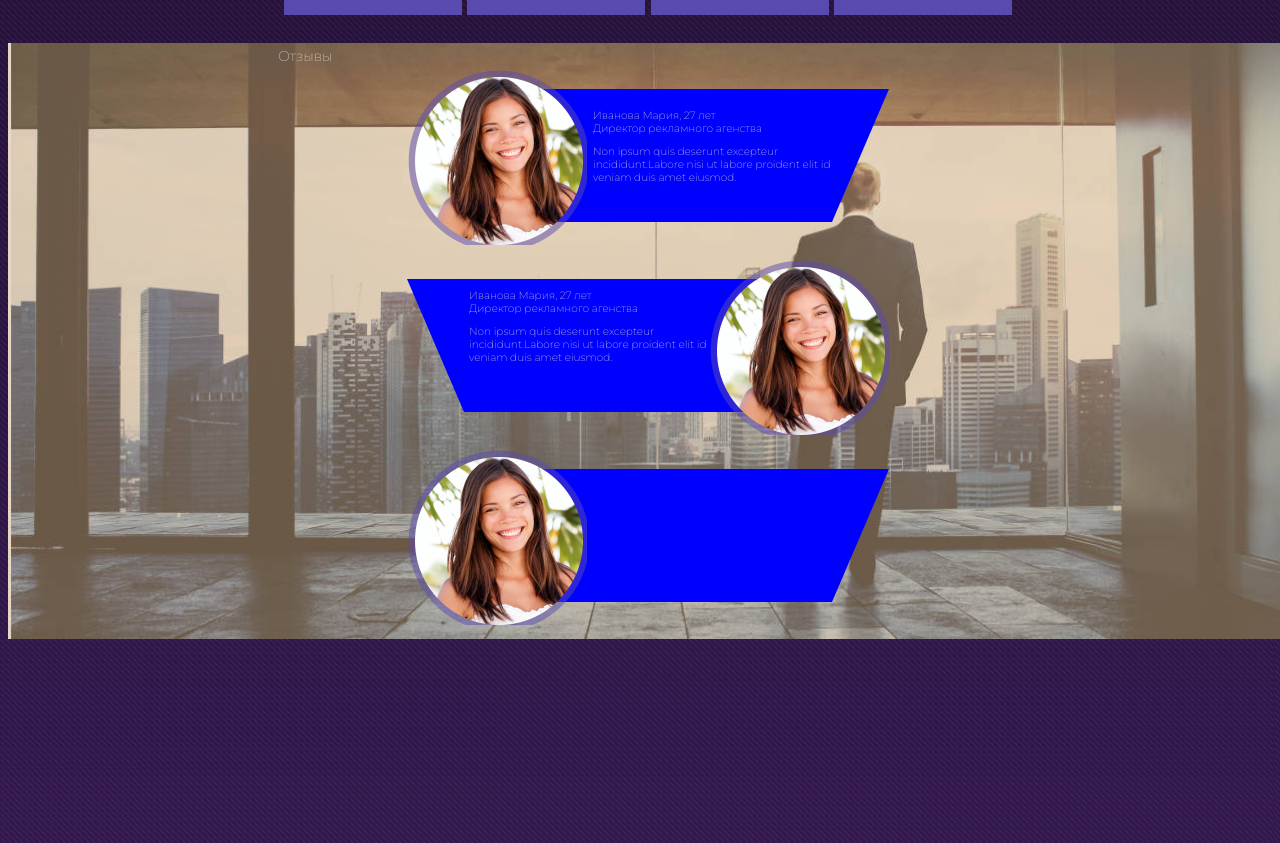
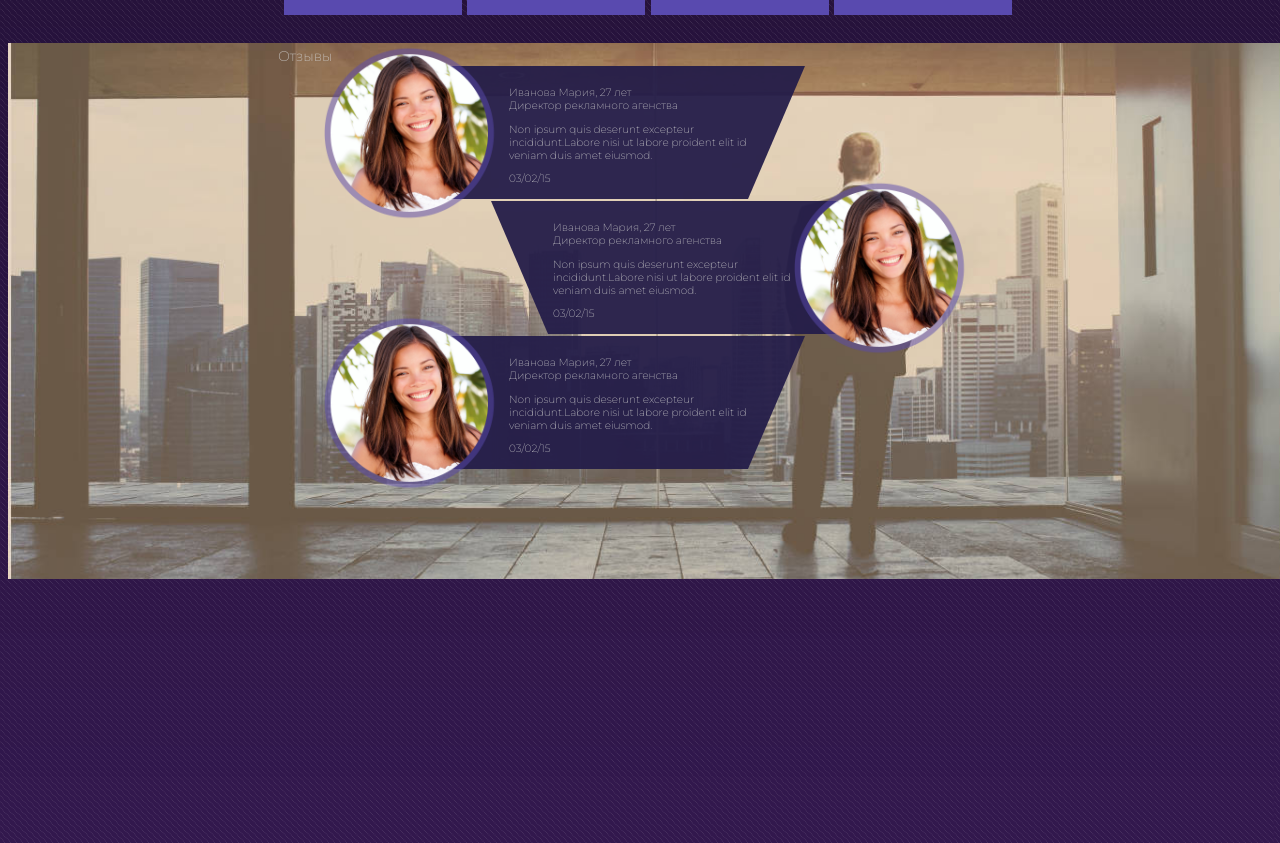
Before and after one commit to supatruparus/UrSite.github.io, a plain HTML site: page index.html in a window 1280 px wide. Shown: the part 2318-3161 px from the top of the page. Drawn offline with nearby package versions, Linux system fonts and the light colour scheme; a web font is replaced by a local one.

Commit message:
before bootstrap

```diff
--- a/index.html
+++ b/index.html
@@ -179,8 +179,9 @@
                 <div class="feedback-elem__info">
                   <div class="feedback-elem__background"></div>
                   <div class="feedback-elem__text">
-                    <div class="feedback-elem__titlle">Иванова Мария, 27 лет<br>Директор рекламного агенства</div>
-                    <p>Non ipsum quis deserunt excepteur incididunt.Labore nisi ut labore proident elit id veniam duis amet eiusmod.</p>
+                  <div class="feedback-elem__titlle">Иванова Мария, 27 лет<br>Директор рекламного агенства</div>
+                  <p>Non ipsum quis deserunt excepteur incididunt.Labore nisi ut labore proident elit id veniam duis amet eiusmod.</p>
+                  <header>03/02/15</header>
                   </div>
                 </div>
               </div>
@@ -191,13 +192,21 @@
                   <div class="feedback-elem__text--reverse">
                     <div class="feedback-elem__titlle">Иванова Мария, 27 лет<br>Директор рекламного агенства</div>
                     <p>Non ipsum quis deserunt excepteur incididunt.Labore nisi ut labore proident elit id veniam duis amet eiusmod.</p>
+                    <header>03/02/15</header>
                   </div>
                 </div>
 
               </div>
               <div class="feedback-elem">
                 <div class="feedback-elem__photo"></div>
-                <div class="feedback-elem__background"></div>
+                <div class="feedback-elem__info">
+                  <div class="feedback-elem__background"></div>
+                  <div class="feedback-elem__text">
+                  <div class="feedback-elem__titlle">Иванова Мария, 27 лет<br>Директор рекламного агенства</div>
+                  <p>Non ipsum quis deserunt excepteur incididunt.Labore nisi ut labore proident elit id veniam duis amet eiusmod.</p>
+                  <header>03/02/15</header>
+                </div>
+
               </div>
             </div>
           </main>
--- a/style.scss
+++ b/style.scss
@@ -20,6 +20,7 @@ $content-width:60%;
 $font-default: 'Montserrat', sans-serif;
 $arrow-Color:rgb(231, 206, 63);
 $feedback__text: 0.75em;
+$feedback__elem-background: #241d49f1;
 %title--gold{
     color: $arrow-Color;
     font-family: 'Montserrat', sans-serif;
@@ -423,13 +424,6 @@ body{
             }
     }
     }
-
-.main-content {
-        margin-top: 150px;
-        position: relative;
-        .block1{
-            border-bottom: 35px solid #c69c6d9d;
-            box-shadow: 2px red;
     #persefona{
         position: absolute;
         z-index: -1;
@@ -440,7 +434,15 @@ body{
         width: 58%;
         box-sizing: border-box;
     }
+    .block1{
+        border-bottom: 35px solid #c69c6d9d;
+        box-shadow: 2px red;
+
     }
+.main-content {
+        margin-top: 150px;
+        position: relative;
+
         .block2{
             background-image: url(./img/bg2.png);
             z-index: -10;
@@ -525,36 +527,33 @@ body{
     }
     }
 }
-
-.feedback{
-    .content{
 .feedback-elems{
     margin: 0 auto;
-            display: grid;
-            grid-gap: 10px;
-            grid-template-columns: auto;
-            justify-content: center;
-            align-items: center;
-            flex-direction: column;
     width: 650px;
     min-height: 500px;
+
+}
 .feedback-elem{
     display: flex;
     height: max-content;
     align-items: center;
     position: relative;
+    height: 135px;
+}
 .feedback-elem__photo{
     background-image: url(./img/feedback__photo.png);
     height: 180px;
     width: 180px;
     margin-right: -90px;
+    background-size: cover;
 }
 .feedback-elem__background{
     position: relative;
     z-index: -1;
-                    border-top: 133px solid blue;
-                    border-left: 335px solid blue;
+    border-top: 133px solid $feedback__elem-background;
+    border-left: 335px solid $feedback__elem-background;
     border-right: 57px solid transparent;
+    background-blend-mode: screen;
 
 }
 .feedback-elem__text{
@@ -569,23 +568,15 @@ body{
     position: relative;
 
 }
-
-
-            }
-        }
-
-    }
+.feedback{
     background-image: url('./img/4.jpg');
     @extend %block-background;
-
 }
 .feedback-elem--reverse{
     flex-direction: row-reverse;
 }
 .feedback-elem__photo--reverse{
-    background-image: url(./img/feedback__photo.png);
-    height: 180px;
-    width: 180px;
+    @extend .feedback-elem__photo;
     margin-right: 0px;
 
 
@@ -594,14 +585,14 @@ body{
     position: relative;
     z-index: -1;
     margin-right: -90px;
-    border-top: 133px solid blue;
+    border-top: 133px solid $feedback__elem-background;
     border-left: 57px solid transparent;
-    border-right: 335px solid blue;
+    border-right: 335px solid $feedback__elem-background;
 }
 .feedback-elem__text--reverse{
+    @extend .feedback-elem__text;
     position: absolute;
     right:0px;
-    top:10px;
     font-size: $feedback__text;
     width: 240px;
 }
```
Also changed, not shown: _feedback-elems.scss (added), style.css. Lines whose indentation alone changed are shown as unchanged.
